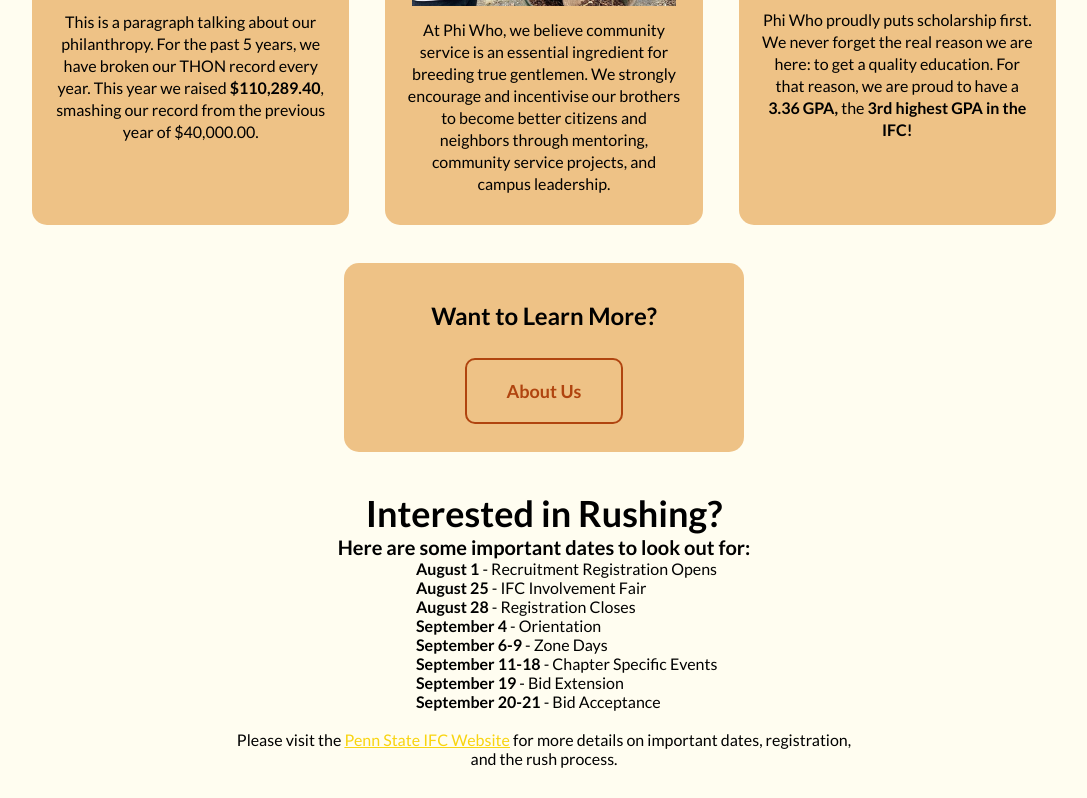
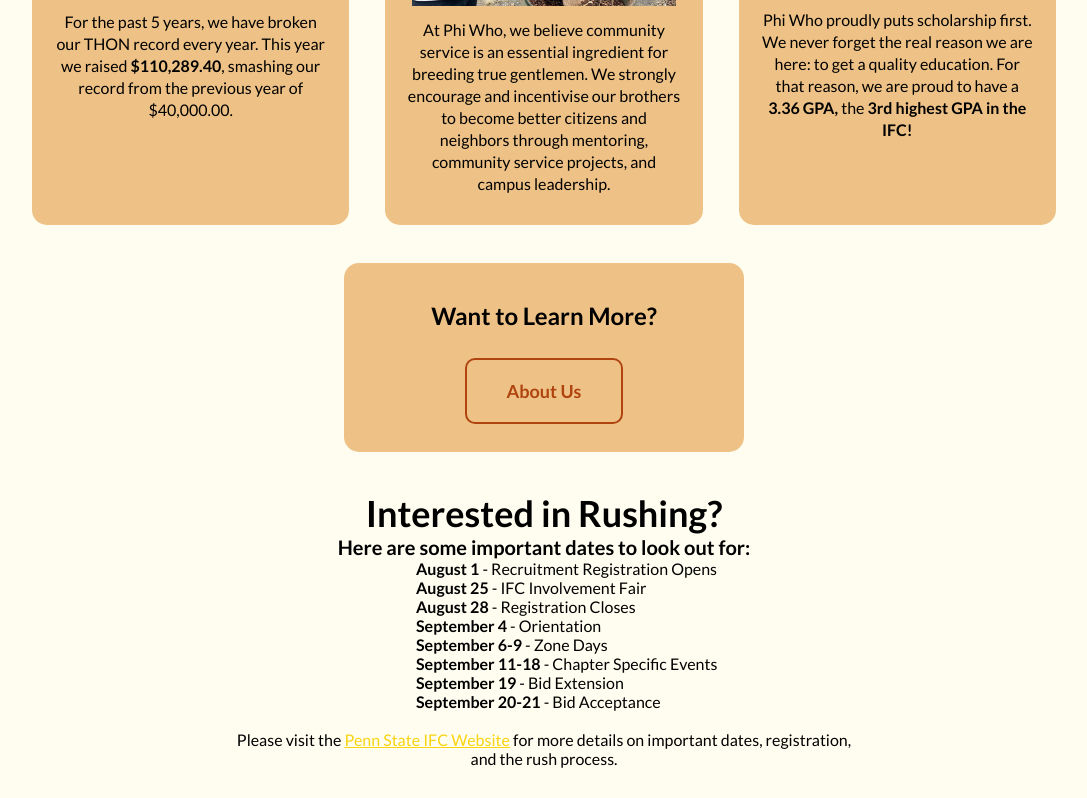
Before and after one commit to JaredCCole/JaredCCole.github.io, a plain HTML site: page index.html in a window 1280 px wide. Shown: the part 1280-2078 px from the top of the page, without its empty margins (96-1183 px from the left). Drawn offline with Linux system fonts and the light colour scheme.

Commit message:
Update index.html

```diff
--- a/index.html
+++ b/index.html
@@ -64,9 +64,7 @@
                     <h3>PHILANTHROPY</h3>
                     <img src="images/2022 THON TOTAL.png">
                     <p>
-                        This is a paragraph talking about our philanthropy. For the past 5 years, we have broken our
-                        THON record every year. This year we raised <b>$110,289.40</b>, smashing our record from the previous
-                        year of $40,000.00.
+                        For the past 5 years, we have broken our THON record every year. This year we raised <b>$110,289.40</b>, smashing our record from the previous year of $40,000.00.
                     </p>
                 </div>
                 <div class="who-column">
```
